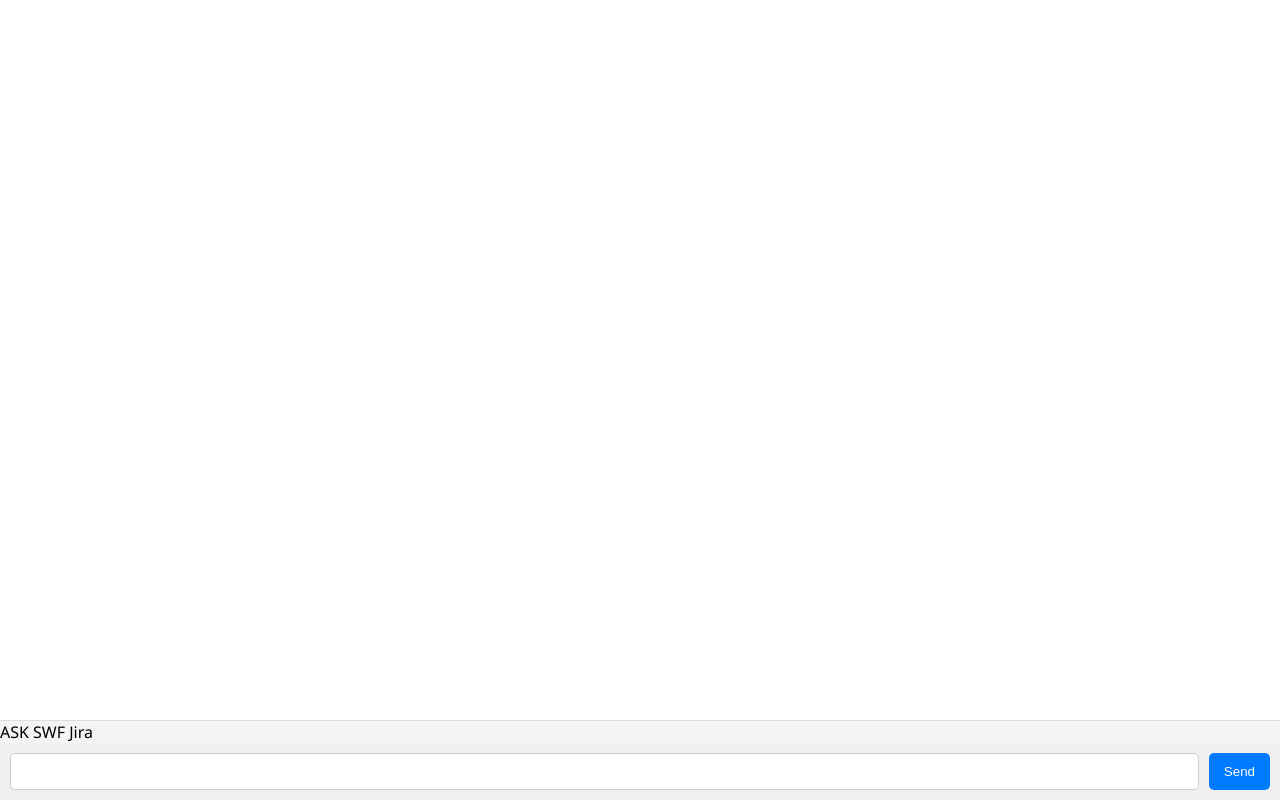
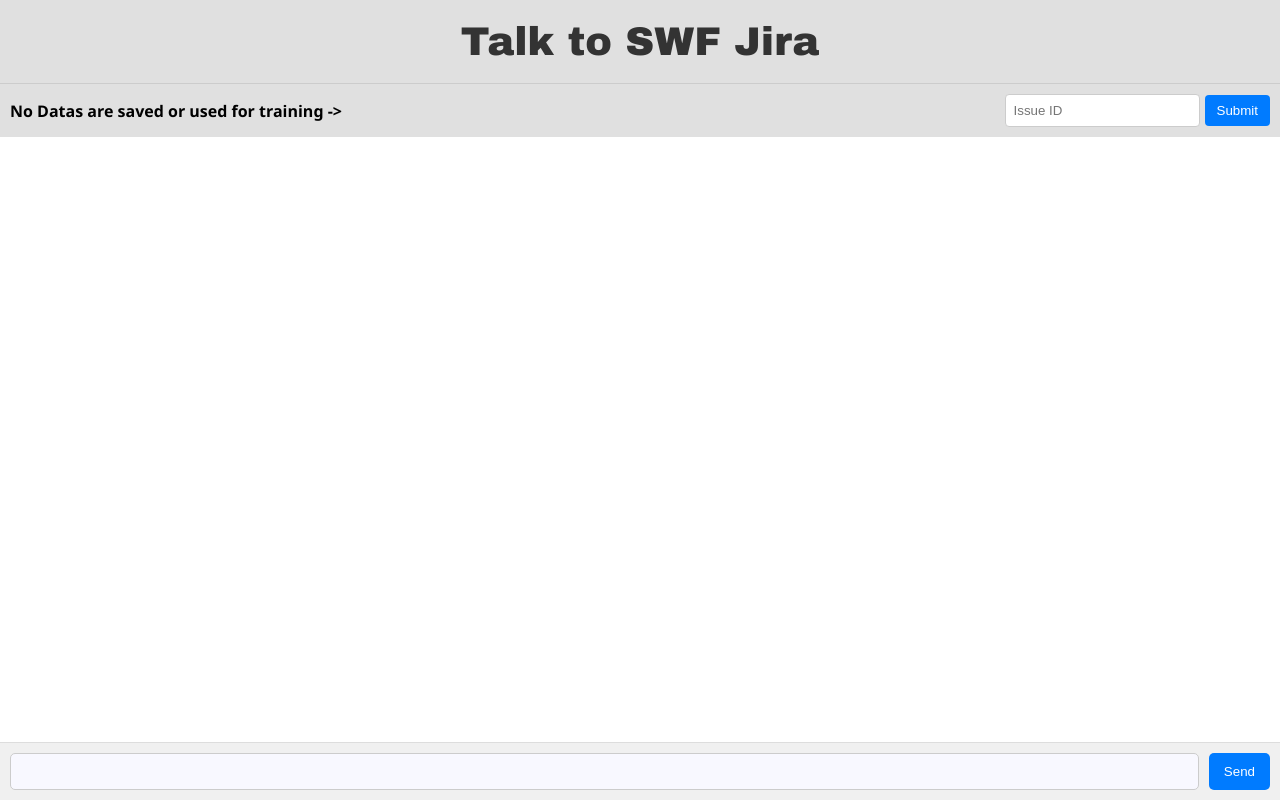
Before and after one commit to eclabs007/webchat, a Flask app: page / in a window 1280 px wide. Run offline with Flask 3, Linux system fonts and the light colour scheme; some libraries are stand-ins or nearby versions.

Commit message:
simple chat

```diff
--- a/app.py
+++ b/app.py
@@ -1,22 +1,19 @@
-from flask import Flask, render_template, request, jsonify, session
+from flask import Flask, render_template, request, jsonify, session, url_for
 from flask_socketio import SocketIO, emit, join_room
 import threading
 import time
-import uuid  # For generating unique session IDs
-import requests  # For LLM API calls (replace with your chosen LLM)
+import uuid
+import requests
 
 app = Flask(__name__)
-app.config['SECRET_KEY'] = 'your_secret_key'  # Important for sessions
+app.config['SECRET_KEY'] = 'your_secret_key'
 socketio = SocketIO(app)
 
-# Replace with your actual LLM API endpoint and key
 LLM_API_URL = "YOUR_LLM_API_URL"
 LLM_API_KEY = "YOUR_LLM_API_KEY"
 
-# Dummy data retrieval function (replace with your actual data query)
 def query_data(query):
-    # Simulate a data query
-    time.sleep(1)  # Simulate some processing time
+    time.sleep(1)
     if "weather" in query.lower():
         return "The weather is sunny."
     elif "stocks" in query.lower():
@@ -32,16 +29,15 @@
         }
         data = {
             "prompt": prompt,
-            "max_tokens": 150,  # Adjust as needed
-            # Add other LLM parameters as needed
+            "max_tokens": 150,
         }
-        response = requests.post(LLM_API_URL, headers=headers, json=data, stream=True) # stream response for live output
+        response = requests.post(LLM_API_URL, headers=headers, json=data, stream=True)
 
         if response.status_code == 200:
             for chunk in response.iter_content(chunk_size=1024):
                 if chunk:
                     decoded_chunk = chunk.decode("utf-8")
-                    yield decoded_chunk # yield chunks of text to send to frontend
+                    yield decoded_chunk
         else:
             yield f"Error: LLM API returned status code {response.status_code}"
 
@@ -51,31 +47,57 @@
 @app.route('/')
 def index():
     if 'session_id' not in session:
-        session['session_id'] = str(uuid.uuid4()) # create unique session id for each user
+        session['session_id'] = str(uuid.uuid4())
     return render_template('index.html', session_id=session['session_id'])
 
 @socketio.on('connect')
 def handle_connect():
     session_id = session.get('session_id')
     if session_id:
-        join_room(session_id) # Join a unique room for each session
+        join_room(session_id)
 
 @socketio.on('message')
 def handle_message(data):
     user_message = data['message']
     session_id = session.get('session_id')
-    emit('loading', room=session_id) # Send loading signal
+    emit('loading', room=session_id)
+    emit('stream', {'data': '<div class="bot-message">Loading...</div>'}, room=session_id)
 
     def process_and_send():
         data_result = query_data(user_message)
         prompt = f"{user_message}\nData: {data_result}\nResponse:"
 
+        socketio.emit('clear_last_message', room=session_id)
+
         for chunk in get_llm_response(prompt):
             socketio.emit('stream', {'data': chunk}, room=session_id)
 
-        socketio.emit('done_loading', room=session_id) # Send done loading signal
+        socketio.emit('done_loading', room=session_id)
 
     threading.Thread(target=process_and_send).start()
 
+@socketio.on('issue_summary')
+def handle_issue_summary(data):
+    issue_id = data['issueId']
+    session_id = session.get('session_id')
+    emit('loading', room=session_id)
+    emit('stream', {'data': '<div class="bot-message">Please be patient, working on summary...</div>'}, room=session_id)
+
+    with app.app_context():
+        data_result = query_data(f"summary for issue {issue_id}")
+        prompt = f"summary for issue {issue_id}\nData: {data_result}\nResponse:"
+        socketio.emit('clear_last_message', room=session_id)
+
+        response_chunks = []
+        for chunk in get_llm_response(prompt):
+            response_chunks.append(chunk)
+            socketio.emit('stream', {'data': chunk}, room=session_id)
+
+        socketio.emit('done_loading', room=session_id)
+
+@app.route('/static/<path:filename>')
+def serve_static(filename):
+    return url_for('static', filename=filename)
+
 if __name__ == '__main__':
     socketio.run(app, debug=True)
--- a/templates/index.html
+++ b/templates/index.html
@@ -1,13 +1,13 @@
 <!DOCTYPE html>
 <html>
 <head>
-    <title>Full Screen Chat</title>
+    <title>Talk to SWF Jira</title>
     <script src="https://cdnjs.cloudflare.com/ajax/libs/socket.io/4.0.1/socket.io.js"></script>
     <style>
         body, html {
             height: 100%;
             margin: 0;
-            background-color: #f4f4f4; /* Light background */
+            background-color: #f4f4f4;
             font-family: 'Segoe UI', Tahoma, Geneva, Verdana, sans-serif;
         }
 
@@ -17,18 +17,60 @@
             flex-direction: column;
         }
 
+        #page-title {
+            text-align: center;
+            padding: 20px;
+            font-size: 2.5em;
+            font-weight: bold;
+            color: #333;
+            font-family: 'Arial Black', Gadget, sans-serif;
+            background-color: #e0e0e0;
+            border-bottom: 1px solid #ccc;
+        }
+
+        #chat-header {
+            text-align: center;
+            padding: 10px;
+            background-color: #e0e0e0;
+            font-weight: bold;
+            display: flex;
+            justify-content: space-between;
+            align-items: center;
+        }
+
+        #issue-input-container {
+            display: flex;
+            align-items: center;
+        }
+
+        #issue-id-input {
+            padding: 8px;
+            margin-right: 5px;
+            border: 1px solid #ccc;
+            border-radius: 4px;
+        }
+
+        #issue-submit-button {
+            padding: 8px 12px;
+            background-color: #007bff;
+            color: white;
+            border: none;
+            border-radius: 4px;
+            cursor: pointer;
+        }
+
         #messages {
             flex-grow: 1;
             overflow-y: auto;
             padding: 15px;
-            background-color: #ffffff; /* White chat area */
+            background-color: #ffffff;
             border-bottom: 1px solid #ddd;
         }
 
         #input-container {
             display: flex;
             padding: 10px;
-            background-color: #f0f0f0; /* Light gray input area */
+            background-color: #f0f0f0;
         }
 
         #message-input {
@@ -37,11 +79,12 @@
             border: 1px solid #ccc;
             border-radius: 5px;
             margin-right: 10px;
+            background-color: #f8f8ff;
         }
 
         #send-button {
             padding: 10px 15px;
-            background-color: #007bff; /* Blue send button */
+            background-color: #007bff;
             color: white;
             border: none;
             border-radius: 5px;
@@ -57,12 +100,12 @@
         }
 
         .user-message {
-            background-color: #e0f7fa; /* Light blue user messages */
+            background-color: #e0f7fa;
             align-self: flex-end;
         }
 
         .bot-message {
-            background-color: #f0fff0; /* Light green bot messages */
+            background-color: #f0fff0;
             align-self: flex-start;
         }
 
@@ -73,15 +116,21 @@
         }
 
         #loading img {
-            height: 50px; /* Adjust loading gif size */
+            height: 50px;
         }
     </style>
 </head>
 <body>
     <div id="chat-container">
+        <div id="page-title">Talk to SWF Jira</div>
+        <div id="chat-header">
+            <span>No Datas are saved or used for training -></span>
+            <div id="issue-input-container">
+                <input type="text" id="issue-id-input" placeholder="Issue ID">
+                <button id="issue-submit-button">Submit</button>
+            </div>
+        </div>
         <div id="messages"></div>
-        <div id="chat-header">ASK SWF Jira</div>
-
         <div id="loading"><img src="{{ url_for('static', filename='loading.gif') }}" alt="Loading..."></div>
         <div id="input-container">
             <input type="text" id="message-input" />
@@ -96,8 +145,19 @@
         const sendButton = document.getElementById('send-button');
         const loading = document.getElementById('loading');
         const sessionId = "{{ session_id }}";
+        const issueSubmitButton = document.getElementById('issue-submit-button');
+        const issueIdInput = document.getElementById('issue-id-input');
 
-        sendButton.addEventListener('click', () => {
+        sendButton.addEventListener('click', sendMessage);
+
+        messageInput.addEventListener("keyup", function(event) {
+          if (event.keyCode === 13) {
+            event.preventDefault();
+            sendMessage();
+          }
+        });
+
+        function sendMessage() {
             const message = messageInput.value;
             if (message) {
                 messages.innerHTML += `<div class="message user-message">${message}</div>`;
@@ -105,7 +165,7 @@
                 messageInput.value = '';
                 messages.scrollTop = messages.scrollHeight;
             }
-        });
+        }
 
         socket.on('stream', (data) => {
             messages.innerHTML += data.data;
@@ -124,6 +184,27 @@
             console.log('connected');
         });
 
+        socket.on('clear_last_message', function(){
+            const botMessages = document.querySelectorAll('.bot-message');
+            if (botMessages.length > 0) {
+              botMessages[botMessages.length - 1].remove();
+            }
+        });
+
+        issueSubmitButton.addEventListener('click', () => {
+          const issueId = issueIdInput.value;
+          if (issueId) {
+            socket.emit('issue_summary', { issueId: issueId });
+            issueIdInput.value = '';
+          }
+        });
+
+        socket.on('issue_summary_response', (data) => {
+          messages.innerHTML += data.response;
+          messages.scrollTop = messages.scrollHeight;
+          loading.style.display = 'none';
+        });
+
     </script>
 </body>
 </html>
```
